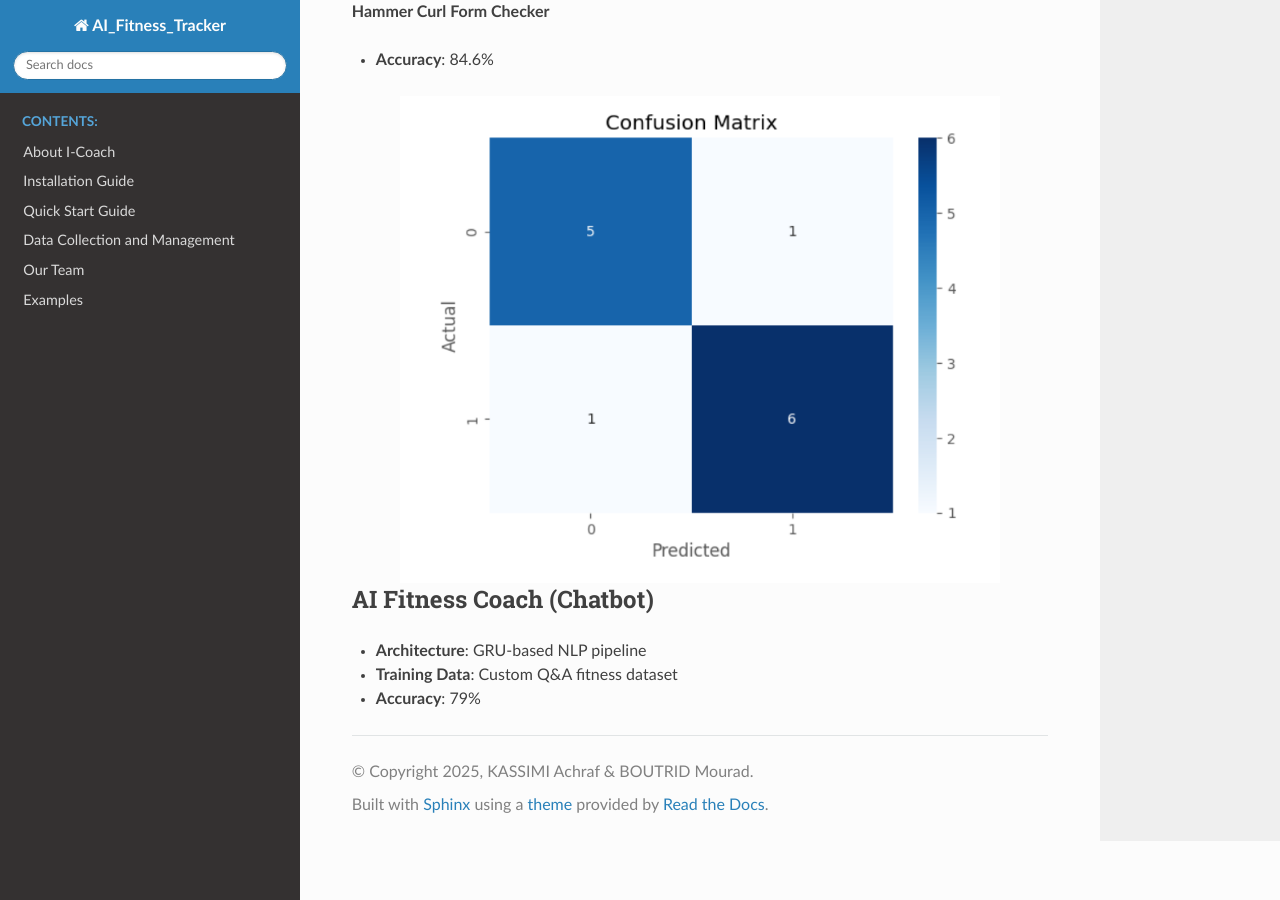
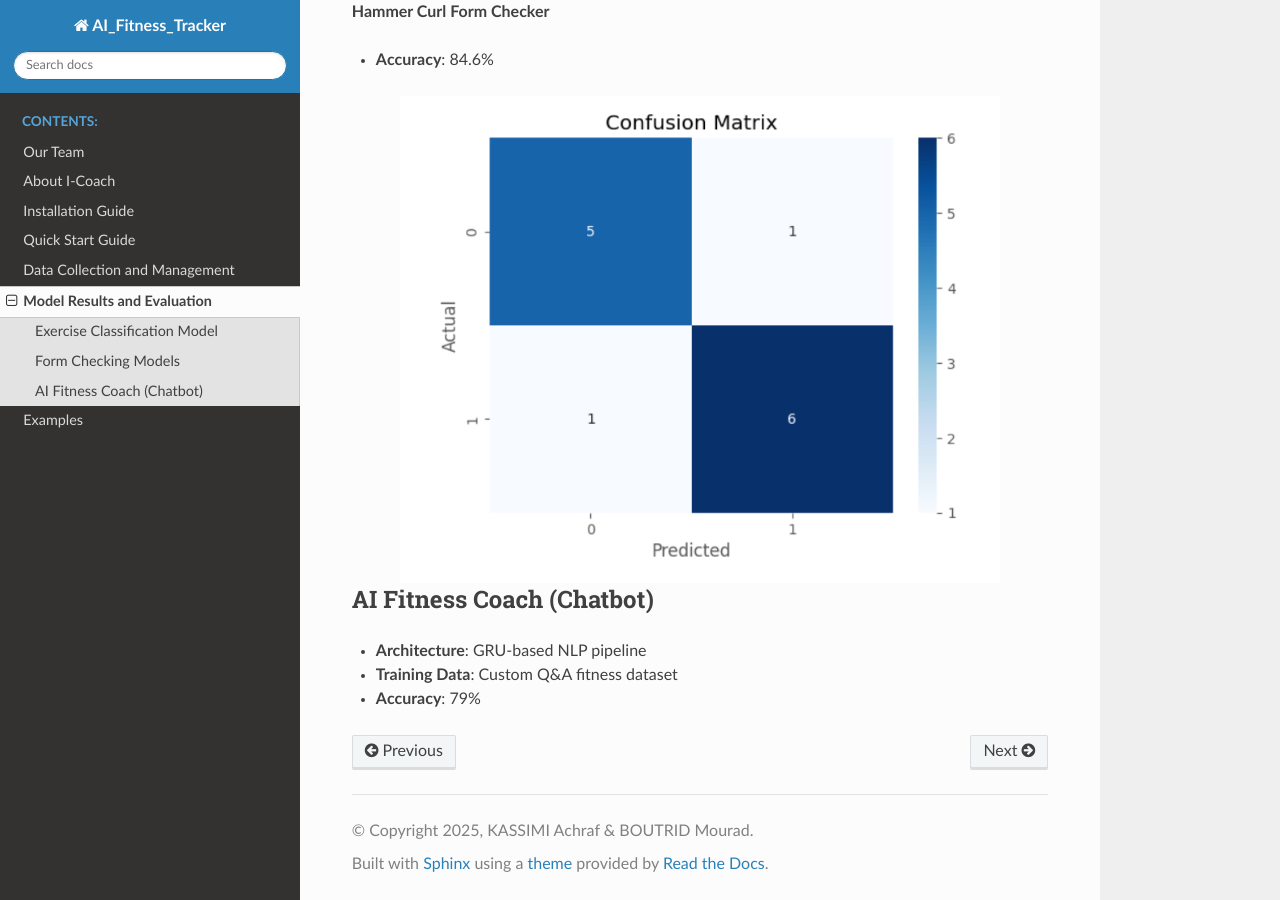
Before and after one commit to 1achraf1/I-COACH, a Sphinx documentation site: the page built from source/results.rst, in a window 1280 px wide and 900 px high, scrolled down 1696 px. Built offline with Sphinx 7.4.7 and the Read the Docs theme 3.1.0, drawn with Linux system fonts in a browser that asks for light colours; pages that are not in the unit, such as notebooks, are missing from menus.

Commit message:
Update index.rst

```diff
--- a/source/index.rst
+++ b/source/index.rst
@@ -32,12 +32,12 @@ Features
    :maxdepth: 2
    :caption: Contents:
 
+   team
    about/index
    installation
    quickstart
    data/index
-   team
-   tutorials/index
+   results
    examples/index
 
 
```
